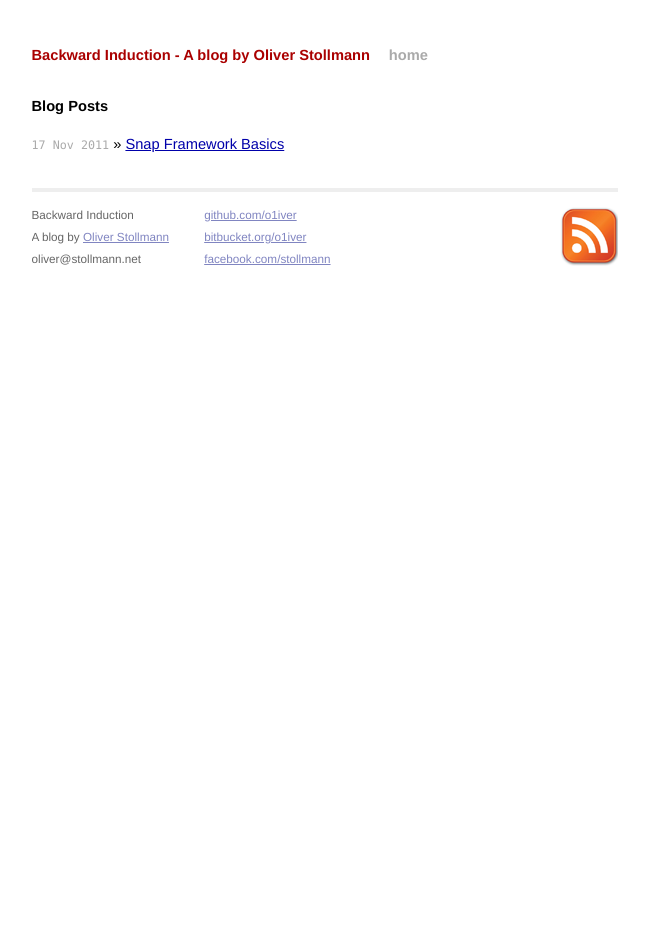
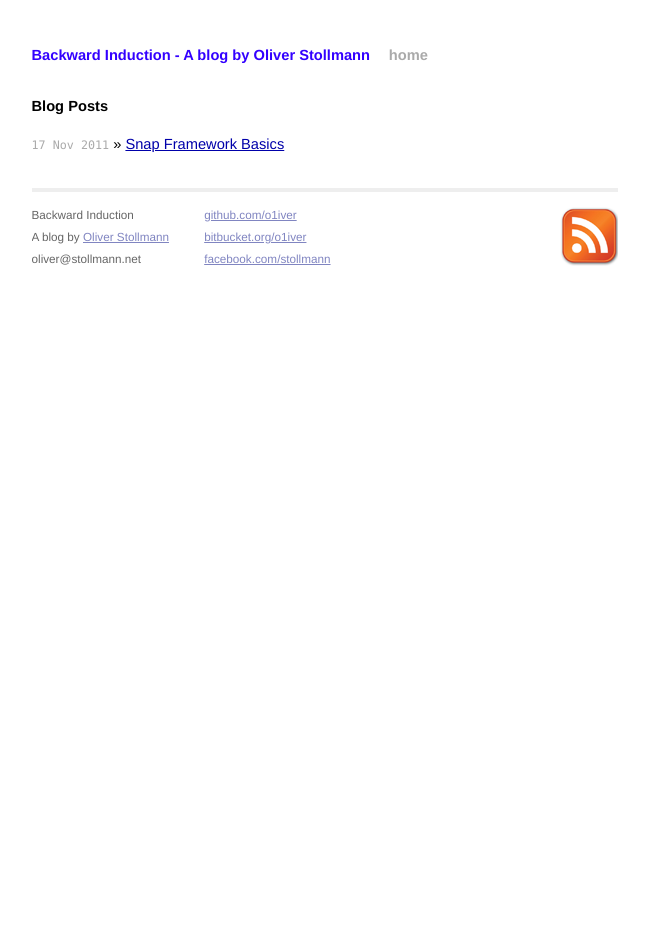
Before and after one commit to oliverst/oliverst.github.com, a Jekyll site: the page built from index.html, in a window 1280 px wide. Shown: the whole page, without its empty margins (315-964 px from the left). Built offline with Jekyll 4.4.1, drawn with Linux system fonts in a browser that asks for light colours; Markdown is read by kramdown in place of the engine named in the settings.

Commit message:
added CNAME and changed title color

```diff
--- /dev/null
+++ b/CNAME
@@ -0,0 +1 @@
+blog.o1iver.net
--- a/css/screen.css
+++ b/css/screen.css
@@ -87,13 +87,13 @@ ul.posts {
 }
 
 .title {
-  color: #a00;
+  color: #30F;
   font-weight: bold;
   margin-bottom: 2em;
 }
 
   .site .title a {
-    color: #a00;
+    color: #30F;
     text-decoration: none;
   }
 
```
